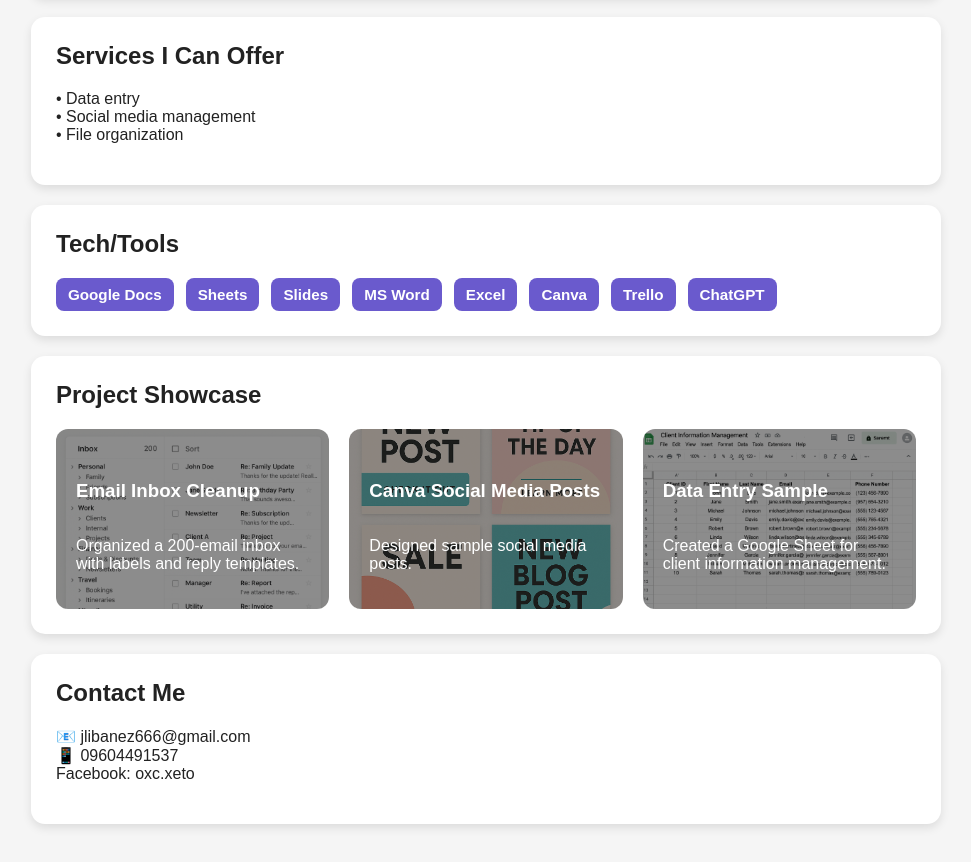
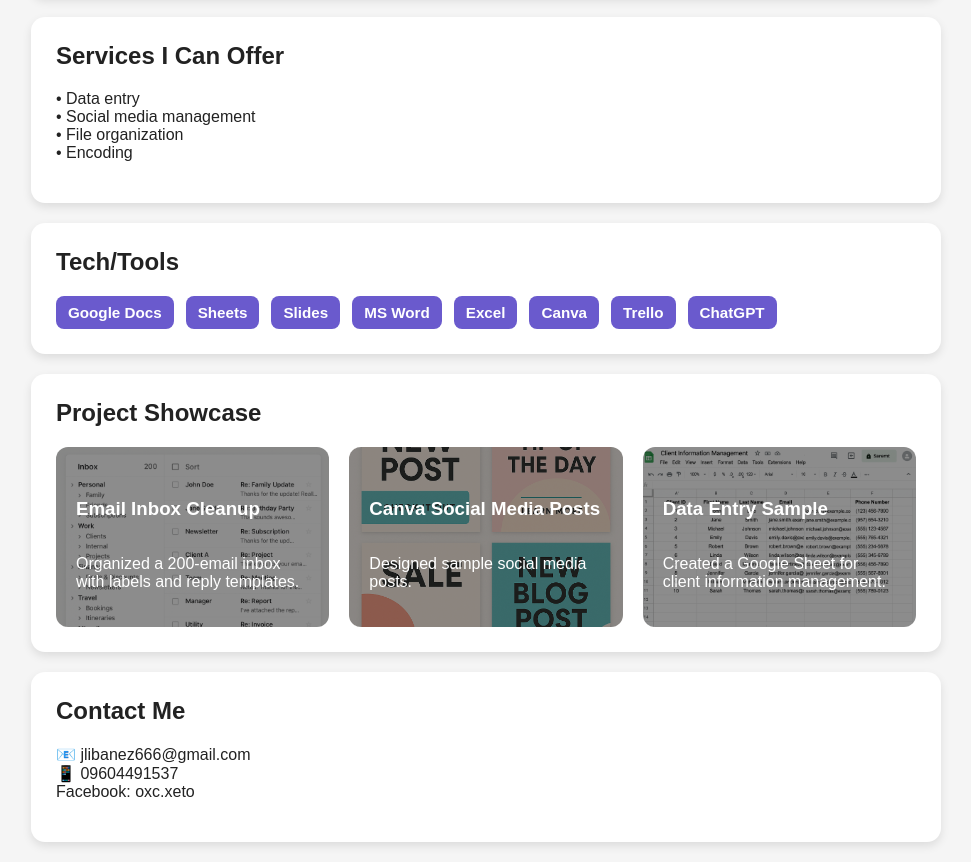
Before and after one commit to Xeto69/My-Portfolio, a plain HTML site: page index.html in a window 1280 px wide. Shown: the part 893-1755 px from the top of the page, without its empty margins (154-1125 px from the left). Drawn offline with Linux system fonts and the light colour scheme.

Commit message:
Update index.html

```diff
--- a/index.html
+++ b/index.html
@@ -258,7 +258,7 @@
 
   <section id="services">
     <h2>Services I Can Offer</h2>
-    <p>• Data entry<br>• Social media management<br>• File organization</p>
+    <p>• Data entry<br>• Social media management<br>• File organization<br>• Encoding</p>
   </section>
 
   <section id="tools">
```
